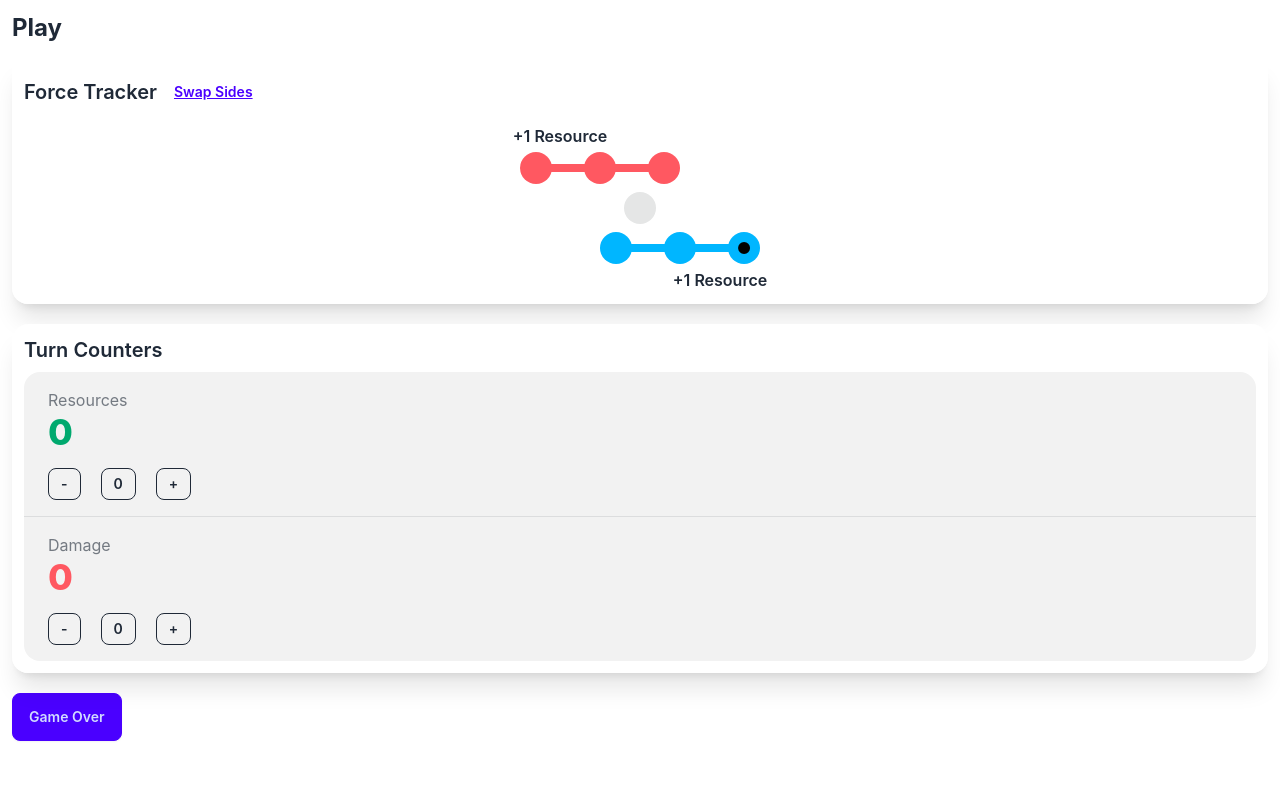
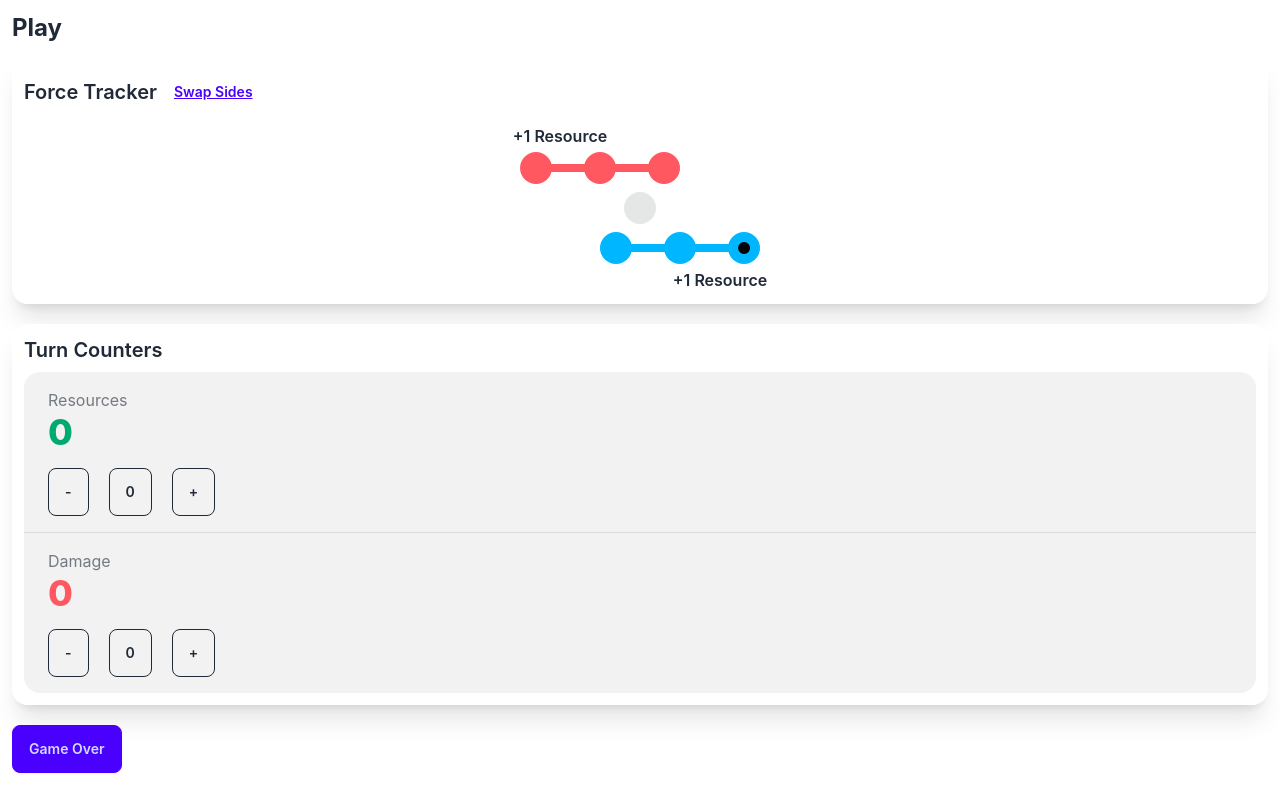
Before and after one commit to tsteelematc/tca-sw-deckbuilding, a React (Create React App) app: page /#/play in a window 1280 px wide. Built offline with nearby package versions, Linux system fonts and the light colour scheme.

Commit message:
md buttons, fat fingers : - )

```diff
--- a/src/Play.tsx
+++ b/src/Play.tsx
@@ -88,19 +88,19 @@ export const Play: React.FC<PlayProps> = ({ addNewGameResult }) => {
                             <div className="stat-value text-success">{resourceCount}</div>
                             <div className="stat-actions">
                                 <button
-                                    className="btn btn-sm btn-outline btn-light"
+                                    className="btn btn-md btn-outline btn-light"
                                     onClick={() => setResourceCount(resourceCount - 1)}
                                 >
                                     -
                                 </button>
                                 <button
-                                    className="btn btn-sm btn-outline btn-sm mx-5"
+                                    className="btn btn-md btn-outline btn-sm mx-5"
                                     onClick={() => setResourceCount(0)}
                                 >
                                     0
                                 </button>
                                 <button
-                                    className="btn btn-sm btn-outline"
+                                    className="btn btn-md btn-outline"
                                     onClick={() => setResourceCount(resourceCount + 1)}
                                 >
                                     +
@@ -112,19 +112,19 @@ export const Play: React.FC<PlayProps> = ({ addNewGameResult }) => {
                             <div className="stat-value text-error">{damageCount}</div>
                             <div className="stat-actions">
                                 <button
-                                    className="btn btn-sm btn-outline"
+                                    className="btn btn-md btn-outline"
                                     onClick={() => setDamageCount(damageCount - 1)}
                                 >
                                     -
                                 </button>
                                 <button
-                                    className="btn btn-sm btn-outline btn-sm mx-5"
+                                    className="btn btn-md btn-outline btn-sm mx-5"
                                     onClick={() => setDamageCount(0)}
                                 >
                                     0
                                 </button>
                                 <button
-                                    className="btn btn-sm btn-outline"
+                                    className="btn btn-md btn-outline"
                                     onClick={() => setDamageCount(damageCount + 1)}
                                 >
                                     +
```
